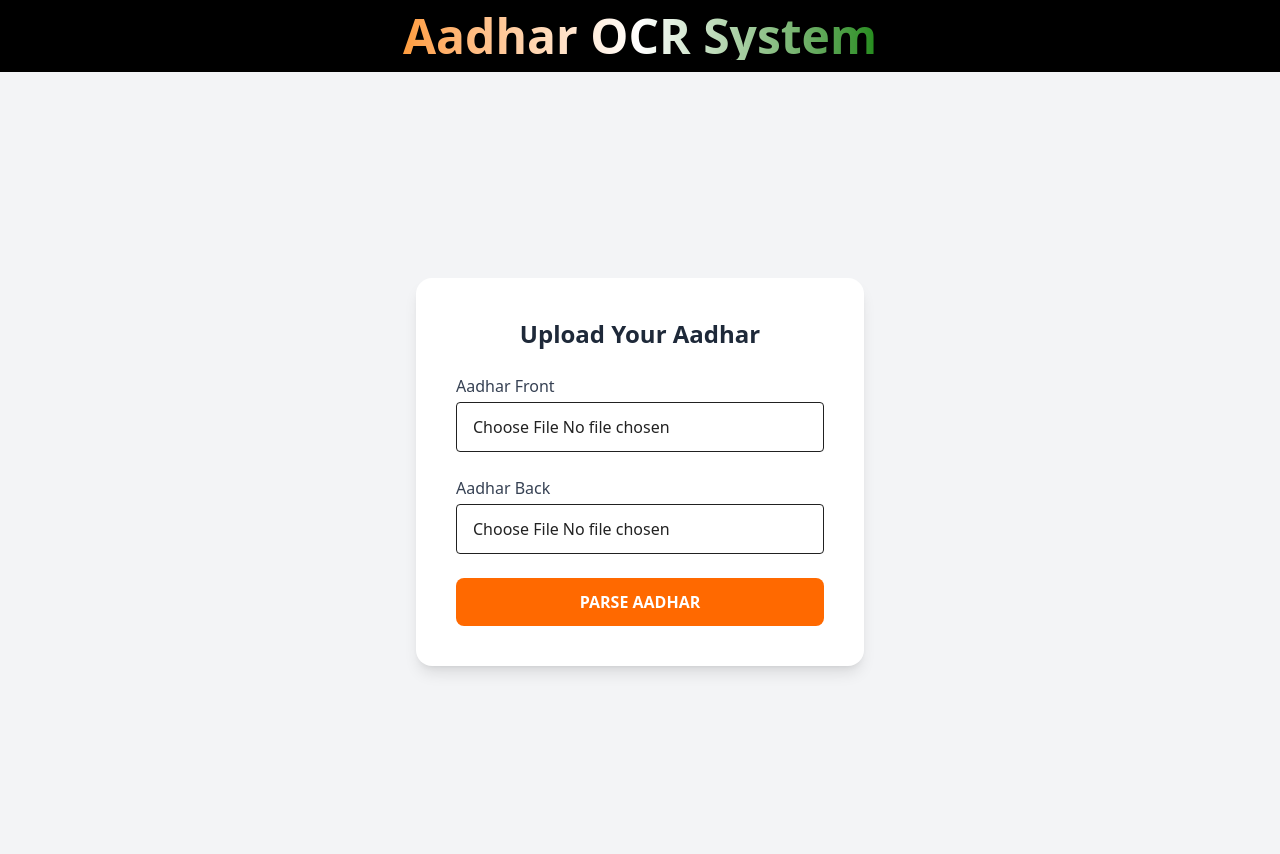
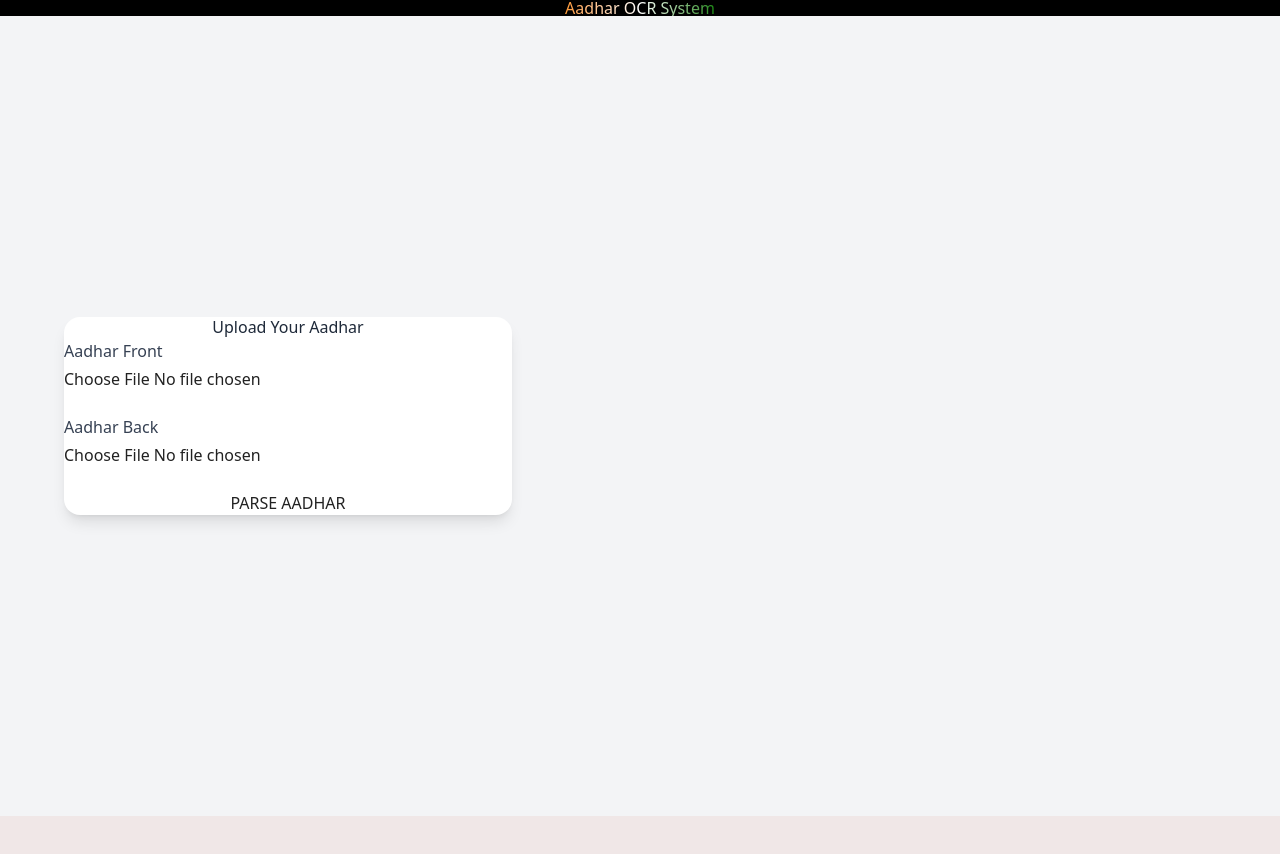
Before and after one commit to Javedmv/OCR-Aadhar-front, a React (Vite) app: page / in a window 1280 px wide. Shown: the top 854 px of the page. After the commit the page ends 816 px from the top, so only its background shows below. Built offline with nearby package versions, Linux system fonts and the light colour scheme.

Commit message:
added the css untils in index.js

```diff
--- a/src/index.css
+++ b/src/index.css
@@ -1,4 +1,6 @@
 @import "tailwindcss";
+@import "tailwindcss/preflight";
+@import "tailwindcss/utilities";
 :root {
   font-family: system-ui, Avenir, Helvetica, Arial, sans-serif;
   line-height: 1.5;
```
